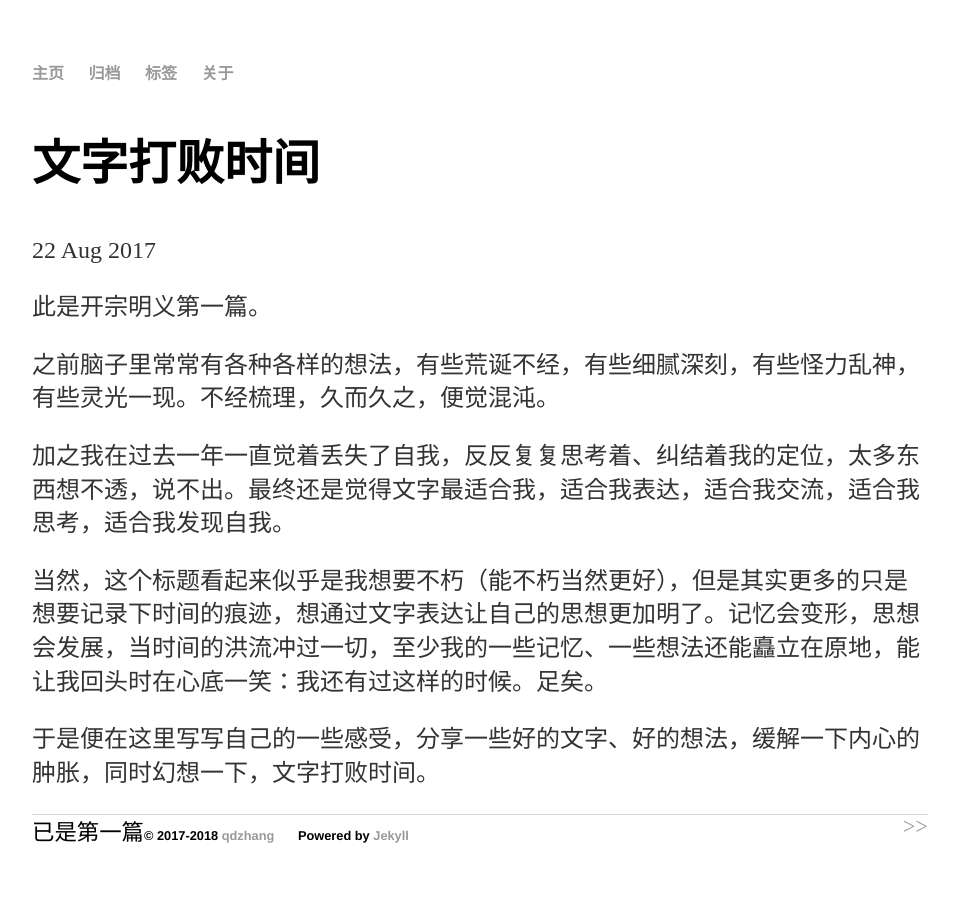
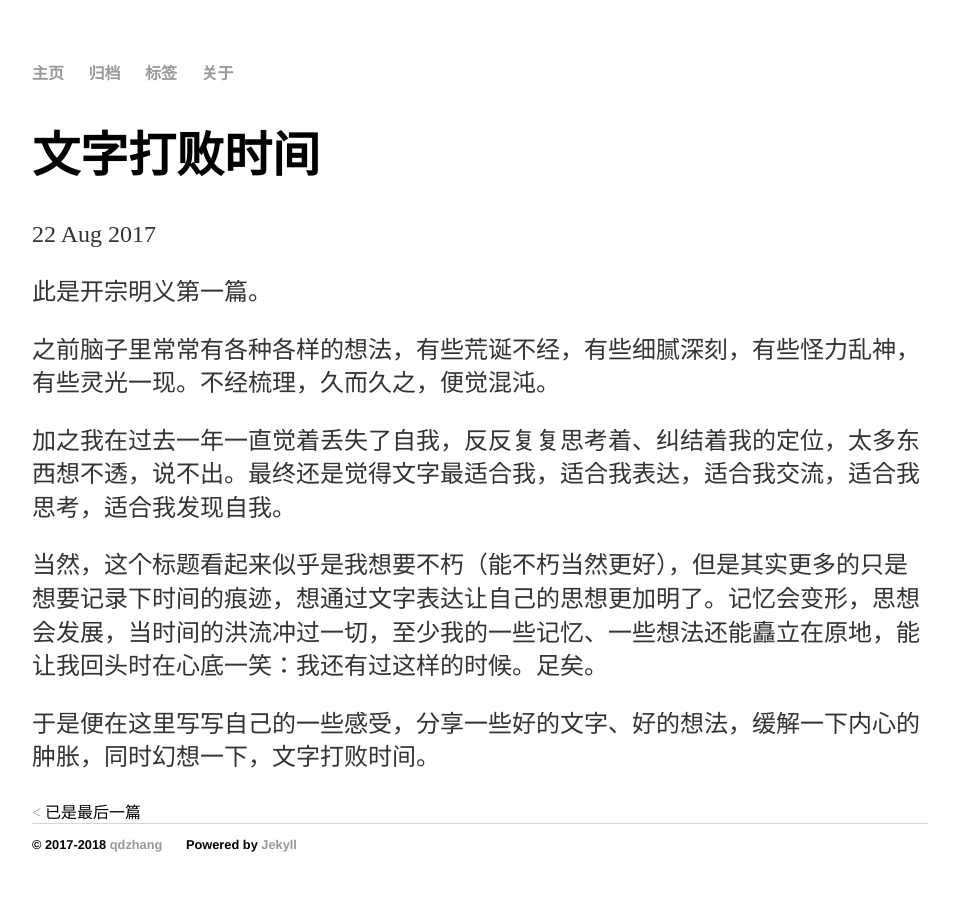
Before and after one commit to chqid/chqid.blog.io, a Jekyll site: the page built from _posts/2017-08-22-first.md, in a window 1280 px wide. Shown: the whole page, without its empty margins (160-1118 px from the left). Built offline with Jekyll 4.4.1, drawn with Linux system fonts in a browser that asks for light colours.

Commit message:
fix post navigation

```diff
--- a/_includes/post-navigation.html
+++ b/_includes/post-navigation.html
@@ -1,16 +1,16 @@
-<div class="post-navigation">
-	{% if page.previous %}
-	  <a class="previous" href="{{ site.baseurl }}{{ page.previous.url }}" title="{{ post.previous.title }}">
-		<span><<</span>{{ post.previous.title }}
+<div class="post">
+	{% if page.next %}
+	  <a href="{{ site.baseurl }}{{ page.next.url }}" title="{{ post.next.title }}">
+		<span><</span> {{ post.next.title }}
 	  </a>
 	{% else%}
-	  <span class="previous">已是第一篇</span>
+	  <span>已是第一篇</span>
 	{% endif %}
-	{% if page.next %}
-	  <a class="next" href="{{ site.baseurl }}{{ page.next.url }}" title="{{ post.next.title }}">
-		{{ post.next.title }}<span>>></span>
+	{% if page.previous %}
+	  <a href="{{ site.baseurl }}{{ page.previous.url }}" title="{{ post.previous.title }}">
+		{{ post.previous.title }} <span>></span>
 	  </a>
 	{% else %}
-	  <span class="next">已是最后一篇</span>
+	  <span>已是最后一篇</span>
 	{% endif %}
 </div>
--- a/_layouts/post.html
+++ b/_layouts/post.html
@@ -1,12 +1,10 @@
 ---
 layout: default
 ---
-<article>
 <h1>{{ page.title }}</h1>
 <p class="meta">{{ page.date | date_to_string }}</p>
 
 <div class="post">
   {{ content }}
 </div>
-</article>
 {% include post-navigation.html %}
--- a/assets/css/main.css
+++ b/assets/css/main.css
@@ -50,7 +50,7 @@
 }
 
 /*------post-navigation-style-----*/
-.post-navigation{
+/* .post-navigation{
 	font-size: 1.4em;
 }
 
@@ -59,4 +59,4 @@
 }
 .next{
     float:right;
-}
+} */
```
